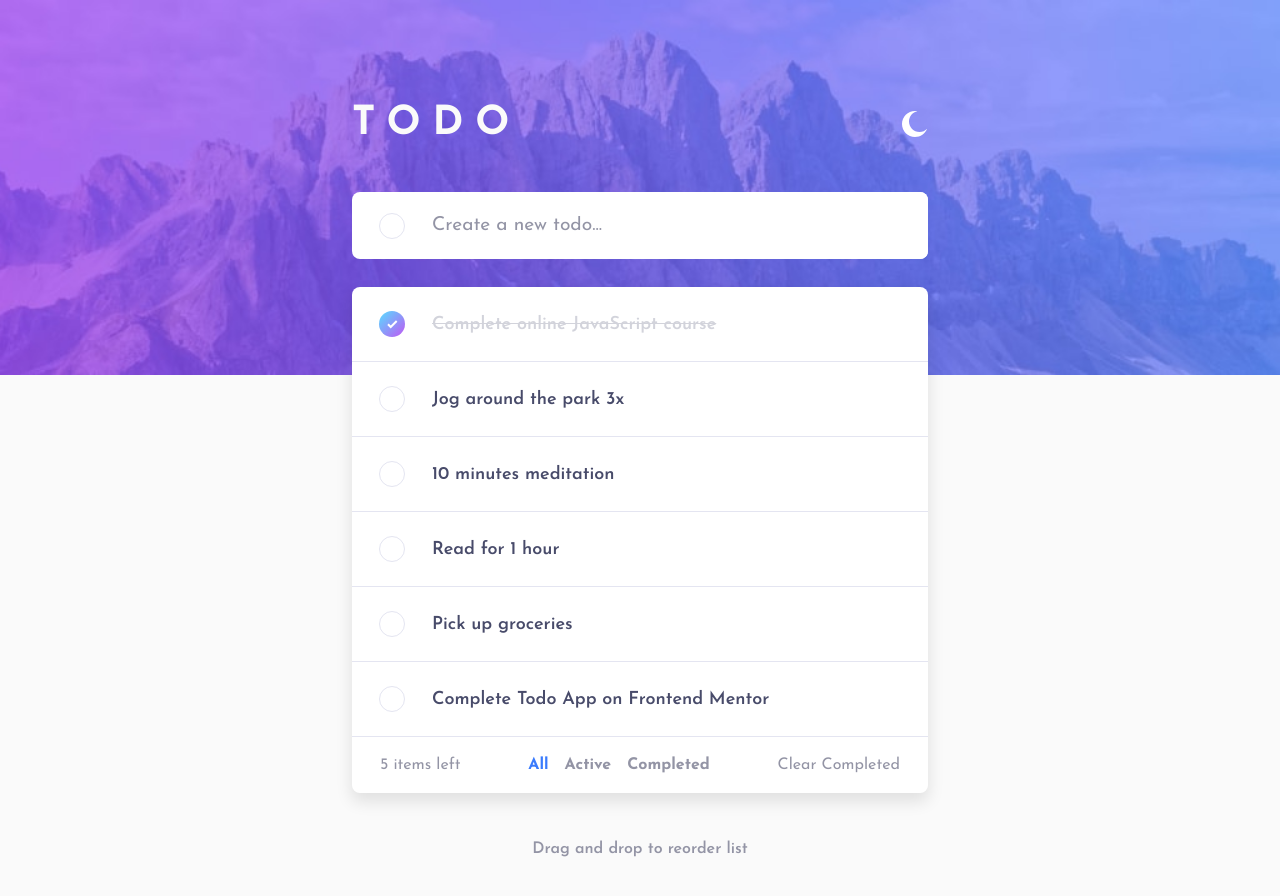
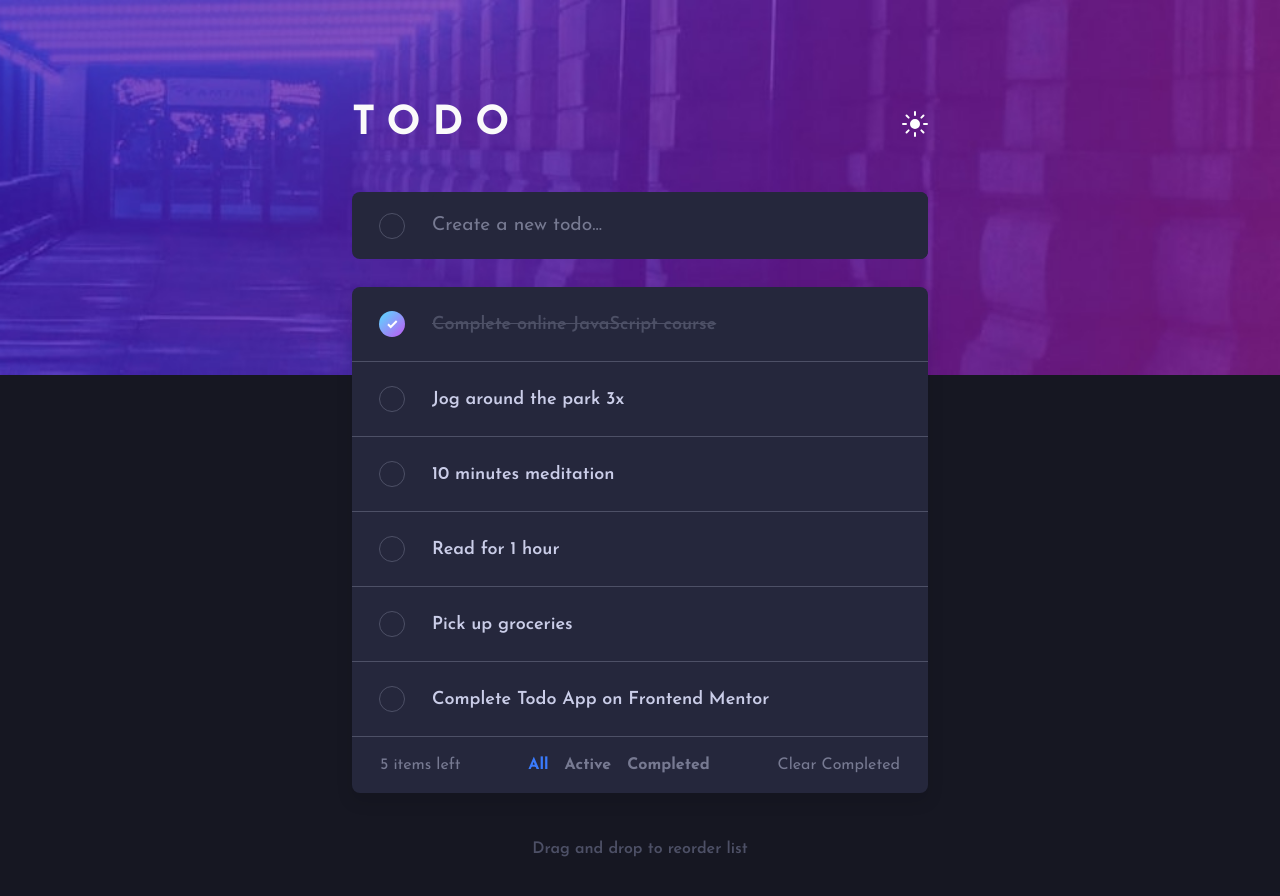
Before and after one commit to eduardgacea/fem-todo, a React (Vite) app: page / in a window 1280 px wide. Shown: the top 896 px of the page. Built offline with nearby package versions, Linux system fonts and the light colour scheme.

Commit message:
set default theme to "dark"

```diff
--- a/src/contexts/ThemeContextProvider.tsx
+++ b/src/contexts/ThemeContextProvider.tsx
@@ -2,12 +2,12 @@ import { Theme, ThemeContextState } from "../types/themeTypes";
 import { createContext, useState, useEffect } from "react";
 
 const ThemeContext = createContext<ThemeContextState>({
-    theme: "light",
+    theme: "dark",
     toggleTheme: () => {},
 });
 
 function ThemeContextProvider({ children }: { children: React.ReactNode }) {
-    const [theme, setTheme] = useState<Theme>("light");
+    const [theme, setTheme] = useState<Theme>("dark");
 
     const toggleTheme = () => setTheme(() => (theme === "light" ? "dark" : "light"));
 
```
